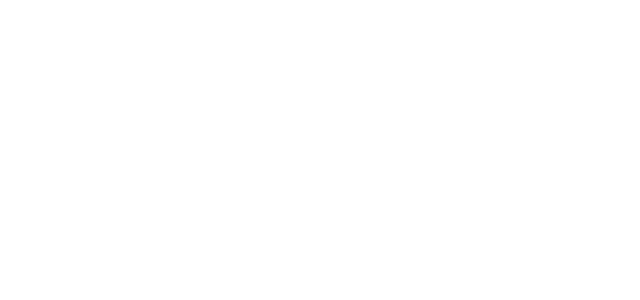
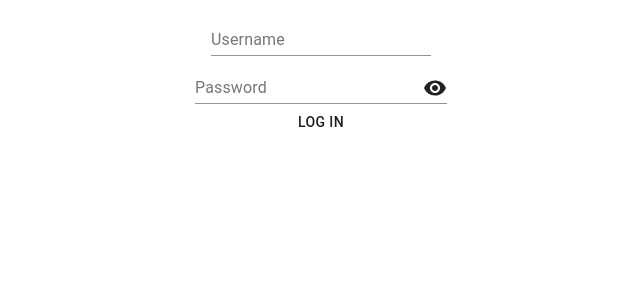
Before and after one commit to berg2043/Acronym-Generator, a React (Create React App) app: page /login in a window 1280 px wide. Shown: the top 300 px of the page, without its empty margins (319-959 px from the left). Built offline with nearby package versions, Linux system fonts and the light colour scheme.

Commit message:
set up basic log in

```diff
--- a/src/components/LogIn/LogIn.js
+++ b/src/components/LogIn/LogIn.js
@@ -1,9 +1,35 @@
-import React from 'react';
+import React, { useState } from 'react';
+import { TextField, Button } from '@material-ui/core';
+import PasswordInput from '../PasswordInput/PasswordInput';
 
 const LogIn = () => {
+  // States
+  const [username, setUsername] = useState('');
+  const [password, setPassword] = useState('');
+
   return(
     <>
-
+      <div>
+        <form onSubmit={event=>event.preventDefault()}>
+          <TextField
+            label='Username'
+            value={username}
+            onChange={event=>setUsername(event.target.value)}
+          />
+          <br/>
+          <PasswordInput
+            label='Password'
+            value={password}
+            onChange={event=>setPassword(event.target.value)}
+          />
+          <br/>
+          <Button
+            type='submit'
+          >
+            Log In
+          </Button>
+        </form>
+      </div>
     </>
   );
 };
```
